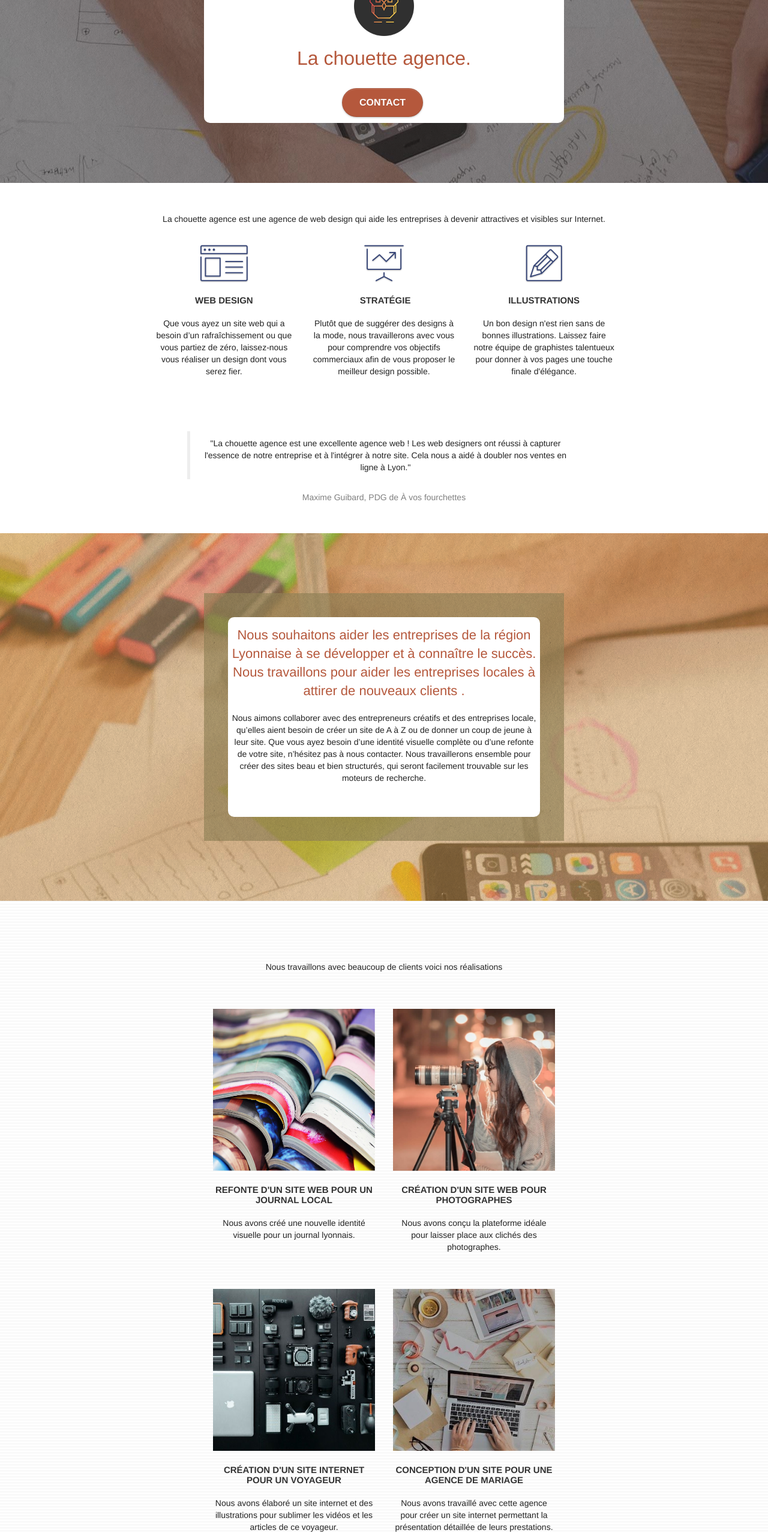
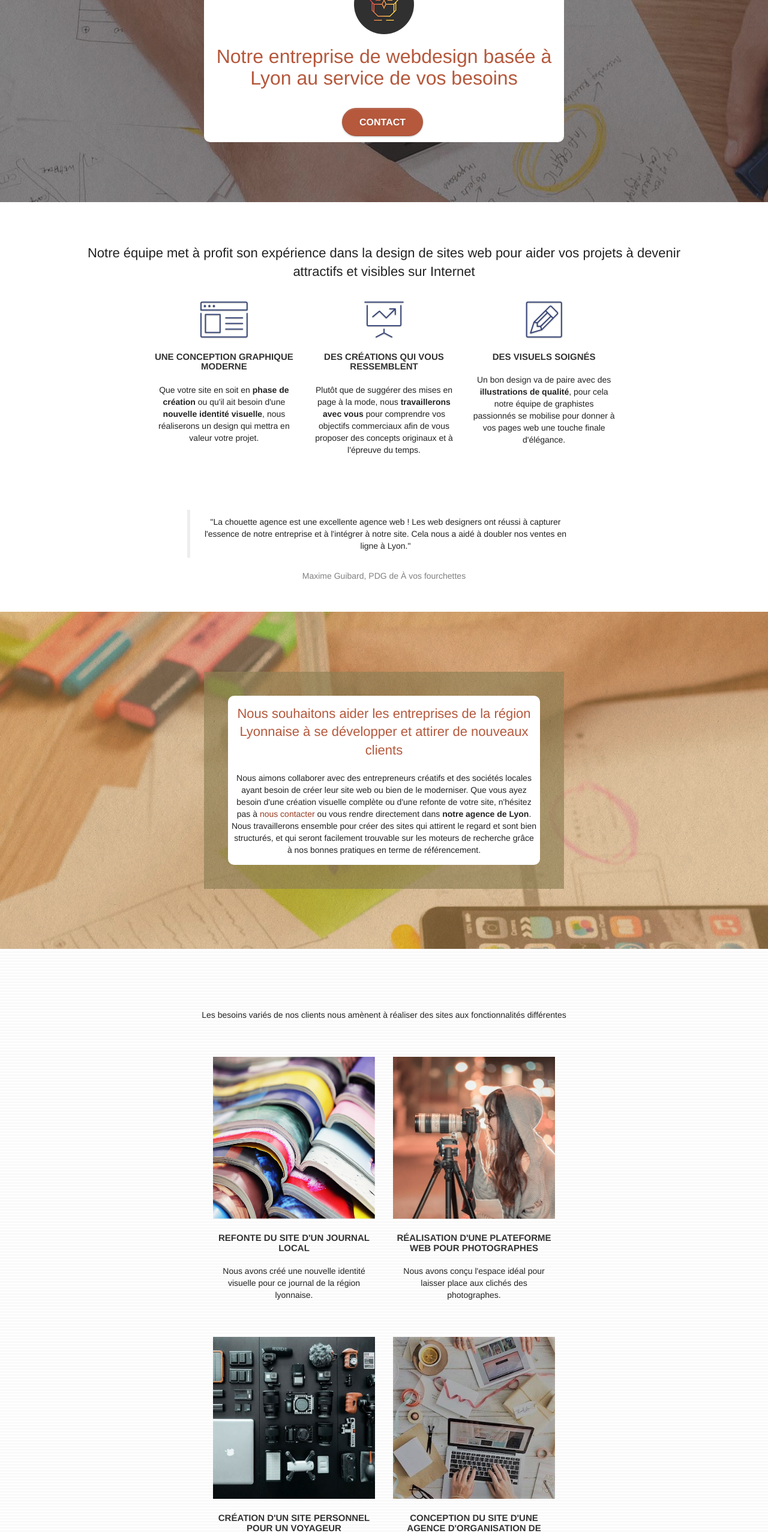
Before and after one commit to BiliSnod/MaximeGuezennec_4_23022021, a plain HTML site: page index.html in a window 1280 px wide. Shown: the part 240-2796 px from the top of the page at 60% size. Drawn offline with Linux system fonts and the light colour scheme.

Commit message:
MODIFIED text for better SEO performance, DELETED hidden lists of keywords

```diff
--- a/index.html
+++ b/index.html
@@ -37,9 +37,7 @@
 
 		<nav class="navbar row">
 			<div class="navbar-header">
-				<div class="keywords" style="color:#cccccc;font-size:1px;">Agence web à paris, stratégie web, web design, illustrations, design de site web, site web, web, internet, site internet, site</div>
 				<a class="navbar-brand" href="index.html"><img src="img/la-chouette-agence.png" alt="paris web design logo agence web meilleure agence" height="40" /></a>
-				<div class="keywords" style="color:#cccccc;font-size:1px;">Agence web à paris, stratégie web, web design, illustrations, design de site web, site web, web, internet, site internet, site</div>
 				<button id="nav-toggle" type="button" class="ui-navbar-toggle navbar-toggle" data-toggle="collapse" data-target=".navbar-1">
 					<span class="sr-only">Toggle navigation</span><span class="icon-bar"></span><span class="icon-bar"></span><span class="icon-bar"></span>
 				</button>
@@ -68,7 +66,7 @@
 			<div class="col-sm-12 contrast">
 				<img src="img/logo.png" class="center-block image-resize-mode" width="100" alt="La chouette agence, agence web paris, création logo paris" />
 				<h1 class="text-center hero-bloc-text tc-white ">
-					La chouette agence.
+					Notre entreprise de webdesign basée à Lyon au service de vos besoins
 				</h1>
 				<div class="text-center">
 					<a href="proposer-un-projet.html" class="btn btn-lg btn-clean btn-rd cta-hero btn-atomic-tangerine" id="cta-hero">Contact</a>
@@ -84,7 +82,7 @@
 	<div class="container bloc-md">
 		<div class="row">
 			<div class="col-sm-12 text-center">
-				<p>La chouette agence est une agence de web design qui aide les entreprises à devenir attractives et visibles sur Internet.</p>
+				<h2>Notre équipe met à profit son expérience dans la design de sites web pour aider vos projets à devenir attractifs et visibles sur Internet</h2>
 			</div>
 		</div>
 		<div class="row voffset-lg med-width-whitespace">
@@ -93,10 +91,10 @@
 					<span class="et-icon-browser sm-shadow icon-dark-slate-blue icons icon-lg"></span>
 				</div>
 				<h3 class="mg-md text-center">
-					Web design
+					Une conception graphique moderne
 				</h3>
 				<p class="text-center ">
-					Que vous ayez un site web qui a besoin d&rsquo;un rafraîchissement ou que vous partiez de zéro, laissez-nous vous réaliser un design dont vous serez fier.
+					Que votre site en soit en <strong>phase de création</strong> ou qu'il ait besoin d'une <strong>nouvelle identité visuelle</strong>, nous réaliserons un design qui mettra en valeur votre projet.
 				</p>
 			</div>
 			<div class="col-sm-4">
@@ -104,10 +102,10 @@
 					<span class="et-icon-presentation sm-shadow icon-dark-slate-blue icons icon-lg"></span>
 				</div>
 				<h3 class="mg-md text-center">
-					&nbsp;Stratégie
+					Des créations qui vous ressemblent
 				</h3>
 				<p class="text-center ">
-					Plutôt que de suggérer des designs à la mode, nous travaillerons avec vous pour comprendre vos objectifs commerciaux afin de vous proposer le meilleur design possible.<br>
+					Plutôt que de suggérer des mises en page à la mode, nous <strong>travaillerons avec vous</strong> pour comprendre vos objectifs commerciaux afin de vous proposer des concepts originaux et à l'épreuve du temps.
 				</p>
 			</div>
 			<div class="col-sm-4">
@@ -115,10 +113,10 @@
 					<span class="et-icon-edit sm-shadow icon-dark-slate-blue icons icon-lg"></span>
 				</div>
 				<h3 class="mg-md text-center">
-					Illustrations
+					Des visuels soignés
 				</h3>
 				<p class="text-center ">
-					Un bon design n'est rien sans de bonnes illustrations. Laissez faire notre équipe de graphistes talentueux pour donner à vos pages une touche finale d'élégance.
+					Un bon design va de paire avec des <strong>illustrations de qualité</strong>, pour cela notre équipe de graphistes passionnés se mobilise pour donner à vos pages web une touche finale d'élégance.
 				</p>
 			</div>
 		</div>
@@ -142,10 +140,10 @@
 		<div class="row tight-width-whitespace black-background">
 			<div class="col-sm-12 contrast">
 				<h2 class="mg-md text-center tc-white">
-					Nous souhaitons aider les entreprises de la région Lyonnaise à se développer et à connaître le succès. Nous travaillons pour aider les entreprises locales à attirer de nouveaux clients .<br>
+					Nous souhaitons aider les entreprises de la région Lyonnaise à se développer et attirer de nouveaux clients
 				</h2>
 				<p class="text-center black">
-					Nous aimons collaborer avec des entrepreneurs créatifs et des entreprises locale, qu’elles aient besoin de créer un site de A à Z ou de donner un coup de jeune à leur site. Que vous ayez besoin d’une identité visuelle complète ou d’une refonte de votre site, n’hésitez pas à nous contacter. Nous travaillerons ensemble pour créer des sites beau et bien structurés, qui seront facilement trouvable sur les moteurs de recherche. <br><br><a class="ltc-white bold-link" href="proposer-un-projet.html">Contactez notre équipe</a><br>
+					Nous aimons collaborer avec des entrepreneurs créatifs et des sociétés locales ayant besoin de <strong></strong>créer leur site web ou bien de le moderniser</strong>. Que vous ayez besoin d'une création visuelle complète ou d'une refonte de votre site, n'hésitez pas à <a href="proposer-un-projet.html">nous contacter</a> ou vous rendre directement dans <strong>notre agence de Lyon</strong>. Nous travaillerons ensemble pour créer des sites qui attirent le regard et sont bien structurés, et qui seront facilement trouvable sur les moteurs de recherche grâce à nos bonnes pratiques en terme de référencement.
 				</p>
 			</div>
 		</div>
@@ -158,26 +156,26 @@
 	<div class="container bloc-lg">
 		<div class="row">
 			<div class="col-sm-12 text-center">
-				<p>Nous travaillons avec beaucoup de clients voici nos réalisations</p>
+				<p>Les besoins variés de nos clients nous amènent à réaliser des sites aux fonctionnalités différentes</p>
 			</div>
 		</div>
 		<div class="row tight-width-whitespace portfolio-row">
 			<div class="col-sm-6">
 				<a href="#" data-lightbox="img/realisation-site-journal-local.jpg" data-gallery-id="gallery-1" data-caption="Refonte d'un site web pour un journal local" data-frame="snapshot-lb"><img src="img/realisation-site-journal-local.jpg" alt="paris web design logo agence web meilleure agence et refonte site web journal" class="img-responsive portfolio-thumb" /></a>
 				<h3 class="mg-md text-center">
-					Refonte d'un site web pour un journal local
+					Refonte du site d'un journal local
 				</h3>
 				<p class="text-center">
-					Nous avons créé une nouvelle identité visuelle pour un journal lyonnais.
+					Nous avons créé une nouvelle identité visuelle pour ce journal de la région lyonnaise.
 				</p>
 			</div>
 			<div class="col-sm-6">
 				<a href="#" data-lightbox="img/realisation-site-photographe.jpg" data-gallery-id="gallery-1" data-caption="Création d'un site web pour photographes" data-frame="snapshot-lb"><img src="img/realisation-site-photographe.jpg" class="img-responsive portfolio-thumb" alt="paris web design logo agence web meilleure agence, Création d'un site web pour photographes" /></a>
 				<h3 class="mg-md text-center">
-					Création d'un site web pour photographes
+					Réalisation d'une plateforme web pour photographes
 				</h3>
 				<p class="text-center">
-					Nous avons conçu la plateforme idéale pour laisser place aux clichés des photographes.
+					Nous avons conçu l'espace idéal pour laisser place aux clichés des photographes.
 				</p>
 			</div>
 		</div>
@@ -185,19 +183,19 @@
 			<div class="col-sm-6">
 				<a href="#" data-lightbox="img/realisation-site-voyageur.jpg" data-gallery-id="gallery-1" data-caption="Création d'un site internet pour un voyageur" data-frame="snapshot-lb"><img src="img/realisation-site-voyageur.jpg" class="img-responsive portfolio-thumb" alt="paris web design logo agence web meilleure agence, Création d'un site web pour voyageur"/></a>
 				<h3 class="mg-md text-center">
-					Création d'un site internet pour un voyageur
+					Création d'un site personnel pour un voyageur
 				</h3>
 				<p class="text-center">
-					Nous avons élaboré un site internet et des illustrations pour sublimer les vidéos et les articles de ce voyageur.
+					Nous avons élaboré un site et des illustrations pour mettre en valeur les vidéos et les articles de ce passionné de voyages.
 				</p>
 			</div>
 			<div class="col-sm-6">
 				<a href="#" data-lightbox="img/realisation-site-agence-mariage.jpg" data-gallery-id="gallery-1" data-caption="Conception d'un site pour une agence de mariage" data-frame="snapshot-lb"><img src="img/realisation-site-agence-mariage.jpg" class="img-responsive portfolio-thumb" alt="paris web design logo agence web meilleure agence, Création d'un site web pour agence de mariage" /></a>
 				<h3 class="mg-md text-center">
-					Conception d'un site pour une agence de mariage
+					Conception du site d'une agence d'organisation de mariage
 				</h3>
 				<p class="text-center">
-					Nous avons travaillé avec cette agence pour créer un site internet permettant la présentation détaillée de leurs prestations.
+					Nous avons travaillé avec ces professionnels de la planification de mariage pour créer une vitrine permettant la présentation détaillée de leurs prestations.
 				</p>
 			</div>
 		</div>
@@ -213,7 +211,7 @@
 				Prêt pour redonner vie à votre projet ?<br>Contactez notre équipe !
 			</h2>
 			<div class="col-sm-12 text-center">
-				<a href="proposer-un-projet.html" class="btn btn-atomic-tangerine btn-clean btn-rd btn-lg cta-hero">Contact</a>
+				<a href="proposer-un-projet.html" class="btn btn-atomic-tangerine btn-clean btn-rd btn-lg cta-hero">Contactez notre équipe !</a>
 			</div>
 		</div>
 	</div>
@@ -249,7 +247,6 @@
 							<a class="social" href="index.html"><span class="fa fa-instagram icon-md"></span></a>
 						</div>
 					</div>
-					<div class="keywords" style="color:#F3976C;">Agence web à paris, stratégie web, web design, illustrations, design de site web, site web, web, internet, site internet, site</div>
 				</div>
 				<div class="row">
 					<div class="col-sm-4">
--- a/style.css
+++ b/style.css
@@ -10,7 +10,7 @@ body {
 a,
 button {
     transition: all .3s ease-in-out;
-    outline: none!important;
+    /* outline: none!important; */
 }
 
 a:hover {
@@ -138,8 +138,7 @@ a:hover {
 .d-bloc h3 a,
 .d-bloc h4 a,
 .d-bloc h5 a,
-.d-bloc h6 a,
-.d-bloc p a {
+.d-bloc h6 a, {
     color: rgb(255, 255, 255);
 }
 
@@ -468,7 +467,7 @@ nav .caret {
 }
 
 button {
-    outline: none!important;
+    /* outline: none!important; */
 }
 
 .btn-rd {
```
Also changed, not shown: proposer-un-projet.html (+5 -5 lines), css/bootstrap.css.
